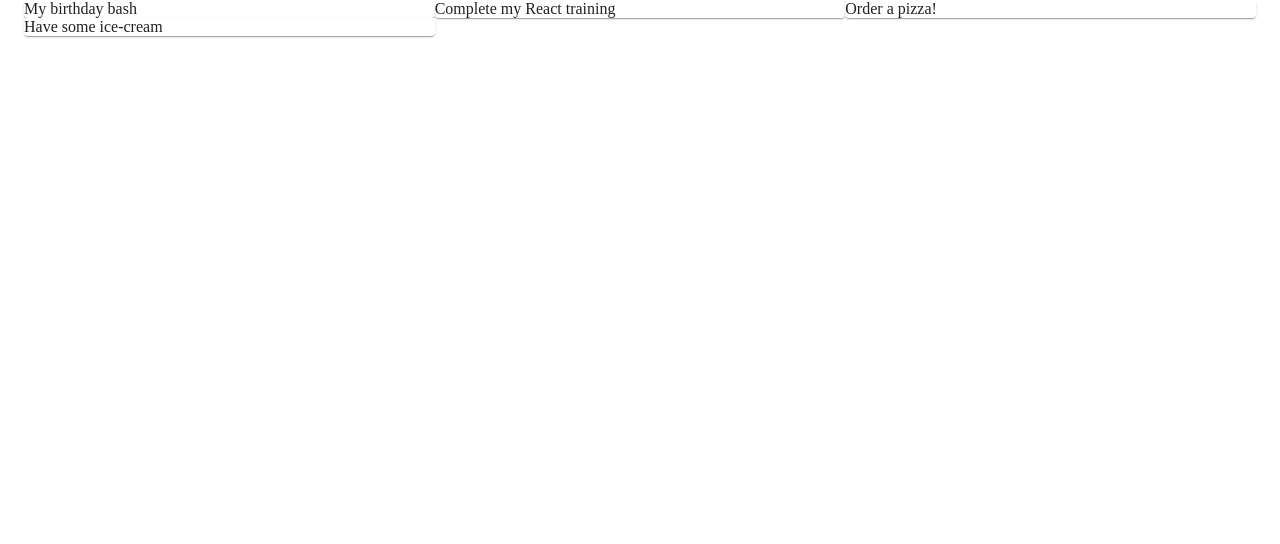
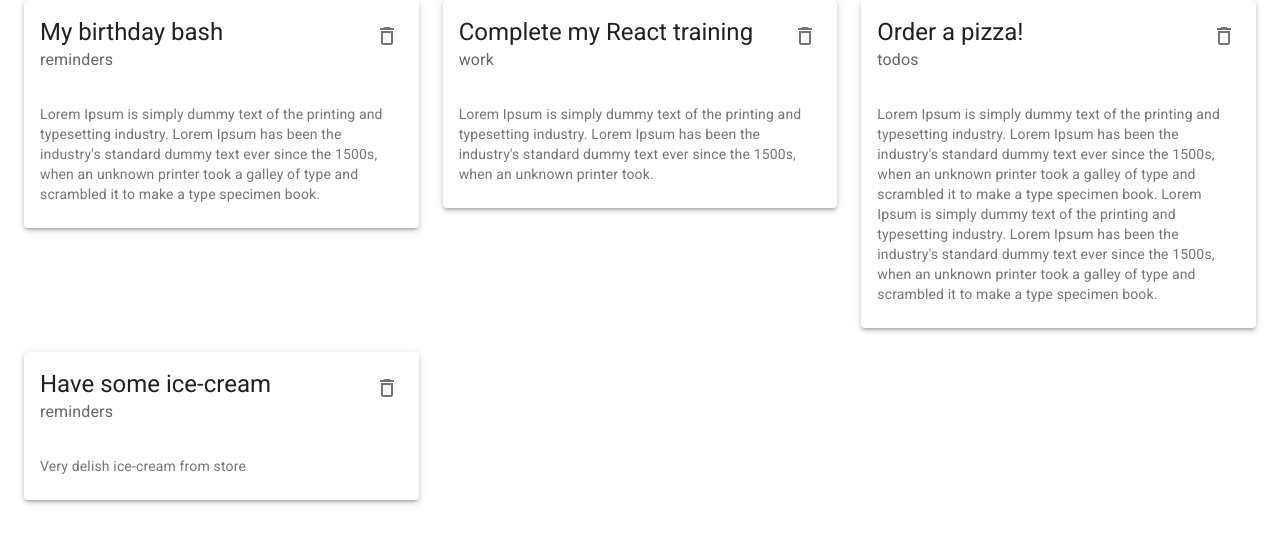
Before and after one commit to romankolivashko/material-notebook, a React (Create React App) app: page / in a window 1280 px wide. Shown: the top 544 px of the page. Built offline with nearby package versions, Linux system fonts and the light colour scheme; data requests are answered from the project's data file.

Commit message:
Added card component and delete method

```diff
--- /dev/null
+++ b/src/components/NoteCard.js
@@ -0,0 +1,30 @@
+import React from "react";
+import Card from "@mui/material/Card";
+import CardHeader from "@mui/material/CardHeader";
+import CardContent from "@mui/material/CardContent";
+import { IconButton, Typography } from "@material-ui/core";
+import { DeleteOutlined } from "@mui/icons-material";
+import Notes from "../pages/Notes";
+
+export default function NoteCard({ note }) {
+  return (
+    <div>
+      <Card elevation={3}>
+        <CardHeader
+          action={
+            <IconButton onClick={() => console.log('delete', note.title)}>
+              <DeleteOutlined />
+            </IconButton>
+          }
+          title={note.title}
+          subheader={note.category}
+        />
+        <CardContent>
+          <Typography variant="body2" color="textSecondary">
+            {note.details}
+          </Typography>
+        </CardContent>
+      </Card>
+    </div>
+  );
+}
--- a/src/pages/Notes.js
+++ b/src/pages/Notes.js
@@ -2,6 +2,7 @@ import React, { useEffect, useState } from "react";
 import Grid from "@material-ui/core/Grid";
 import Paper from "@material-ui/core/Paper";
 import Container from "@material-ui/core/Container";
+import NoteCard from "../components/NoteCard";
 
 export default function Notes() {
   const [notes, setNotes] = useState([]);
@@ -29,10 +30,10 @@ export default function Notes() {
         </Grid>
       </Grid> */}
 
-      <Grid container>
+      <Grid container spacing={3}>
         {notes.map((note) => (
           <Grid item key={note.id} xs={12} md={6} lg={4}>
-            <Paper>{ note.title }</Paper>
+            <NoteCard note={note} />
           </Grid>
         ))}
       </Grid>
```
